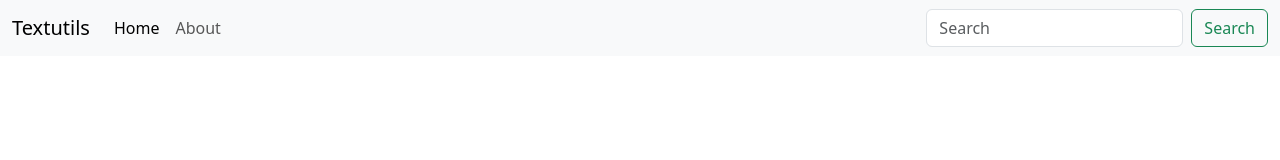
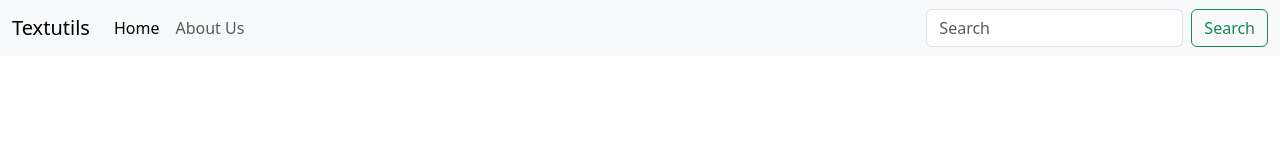
Before and after one commit to msaddam1/react_project_01, a React (Create React App) app: page / in a window 1280 px wide. Shown: the top 160 px of the page. Built offline with nearby package versions, Linux system fonts and the light colour scheme.

Commit message:
using props

```diff
--- a/src/App.js
+++ b/src/App.js
@@ -5,7 +5,7 @@
 function App() {
   return (
     <>
-    <Navbar/>
+    <Navbar title="Textutils" about="About Us"/>
     </>
   );
 }
--- a/src/components/Navbar.js
+++ b/src/components/Navbar.js
@@ -1,11 +1,11 @@
 import React from 'react'
 
-export default function Navbar() {
+export default function Navbar(props) {
   return (
     <div>
       <nav className="navbar navbar-expand-lg bg-body-tertiary">
   <div className="container-fluid">
-    <a className="navbar-brand" href="/">Textutils</a>
+    <a className="navbar-brand" href="/">{props.title}</a>
     <button className="navbar-toggler" type="button" data-bs-toggle="collapse" data-bs-target="#navbarSupportedContent" aria-controls="navbarSupportedContent" aria-expanded="false" aria-label="Toggle navigation">
       <span className="navbar-toggler-icon"></span>
     </button>
@@ -15,7 +15,7 @@
           <a className="nav-link active" aria-current="page" href="/">Home</a>
         </li>
         <li className="nav-item">
-          <a className="nav-link" href="/">About</a>
+          <a className="nav-link" href="/">{props.about}</a>
         </li>
       </ul>
       <form className="d-flex" role="search">
```
